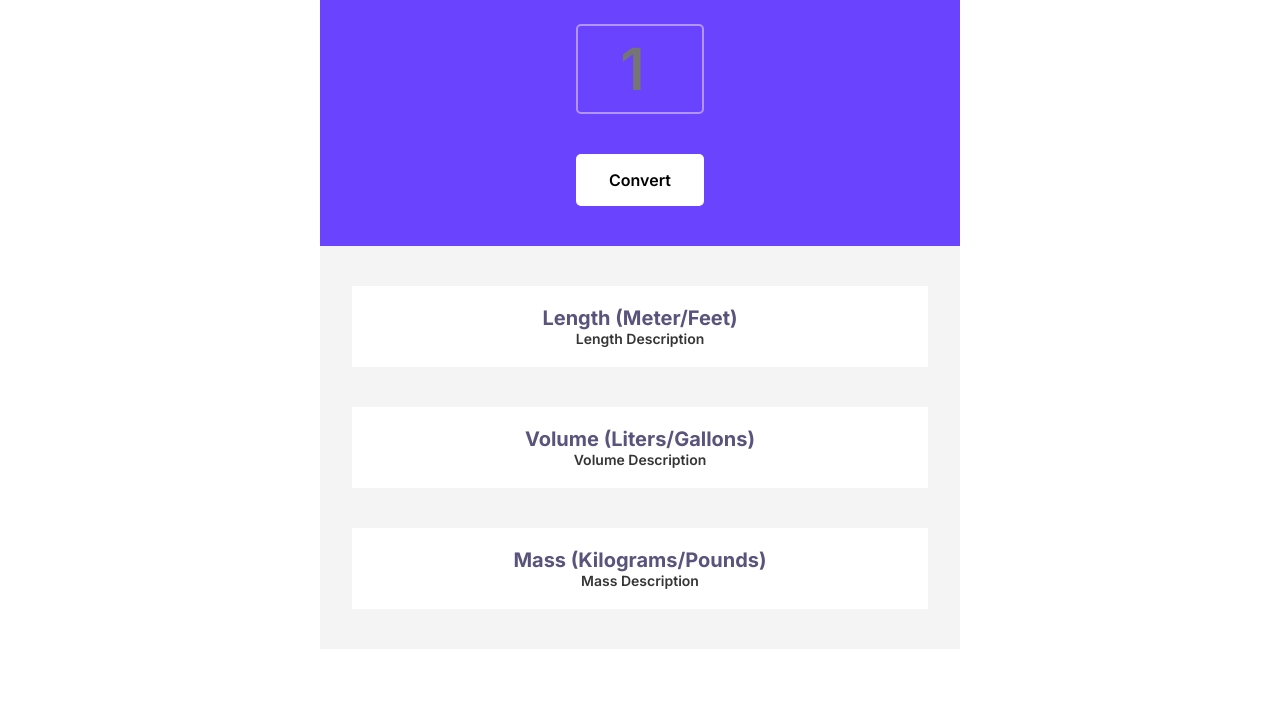
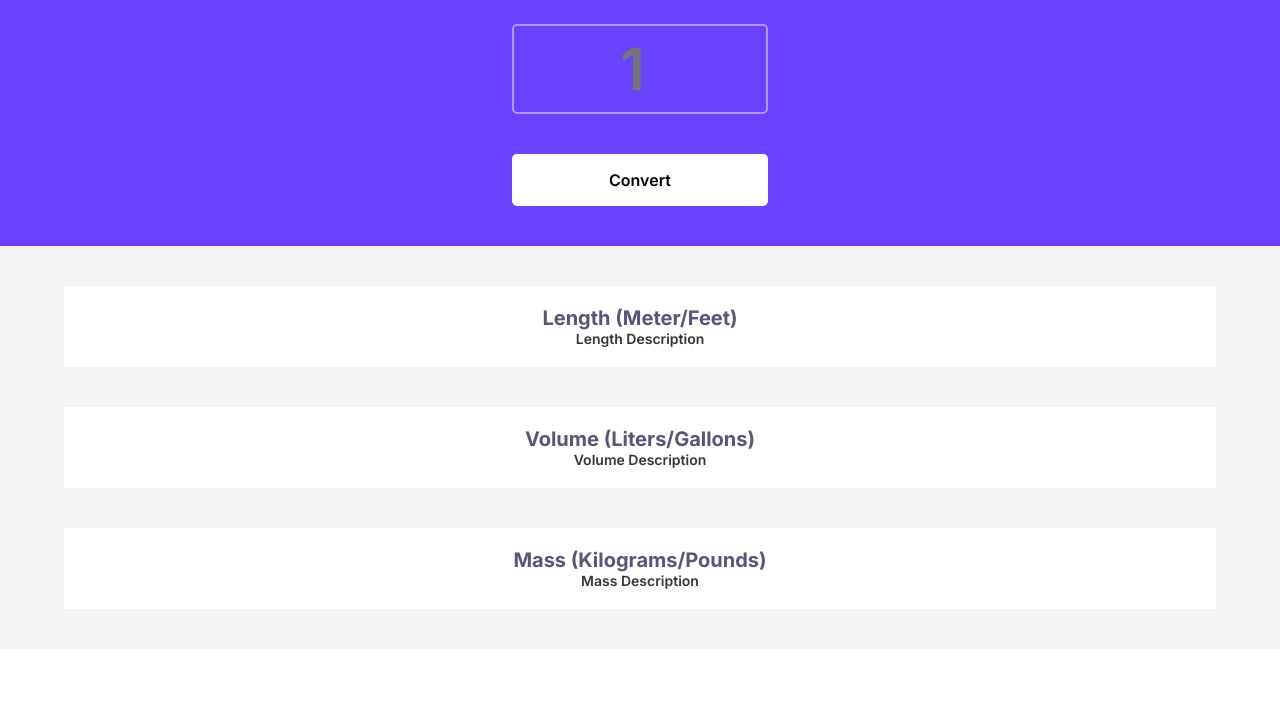
Before and after one commit to Kronde/Metric-to-Imperial, a plain HTML site: page index.html in a window 1280 px wide. Shown: the part 95-800 px from the top of the page. Drawn offline with Linux system fonts and the light colour scheme.

Commit message:
Update index.css

```diff
--- a/index.css
+++ b/index.css
@@ -67,7 +67,8 @@ button
 {
     display: flex;
     flex-direction: column;
-    width: 50%;
+    width: auto;
+    height: auto;
     margin-left: auto;
     margin-right: auto;
 }
```
